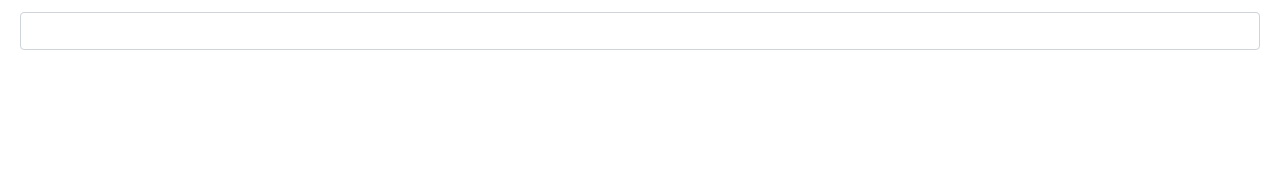
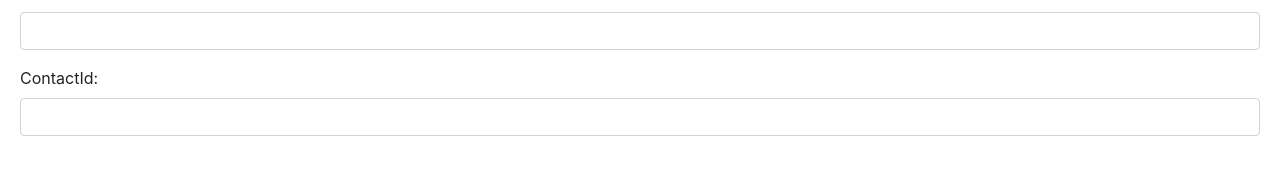
Before and after one commit to Rahul-Singh-del/Rahul-Singh-del, a website: page public/index.html in a window 1280 px wide. Shown: the part 183-358 px from the top of the page. Drawn offline with nearby package versions, Linux system fonts and the light colour scheme.

Commit message:
Update index.html

```diff
--- a/public/index.html
+++ b/public/index.html
@@ -47,11 +47,11 @@
         <input class="form-control" id="studyId" type="text" name="studyId" value="">
     </div>
 
-   <!--   <div class="form-group">
-        <div><label for="accountSID">Provide Sponsor Id:</label></div>
-        <input class="form-control" id="sponsorId" type="text" name="sponsorId" value="">
+     <div class="form-group">
+        <div><label for="contactId">ContactId:</label></div>
+        <input class="form-control" id="contactId" type="text" name="contactId" value="">
     </div>
-     <div class="form-group">
+    <!--  <div class="form-group">
         <div><label for="authToken">Target Number:</label></div>
         <input class="form-control" id="ToNum" type="text" name="ToNum" value="">
     </div> -->
```
